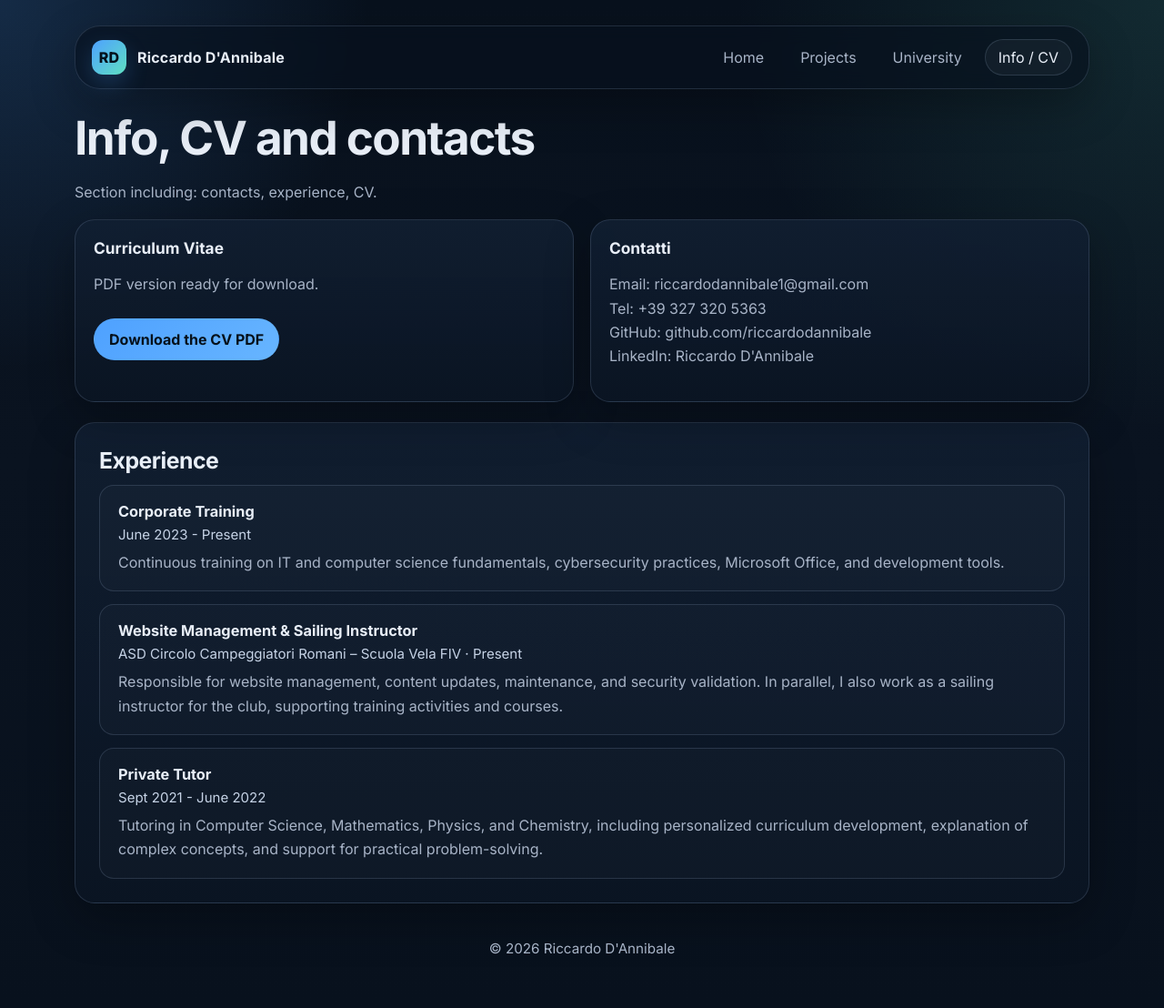
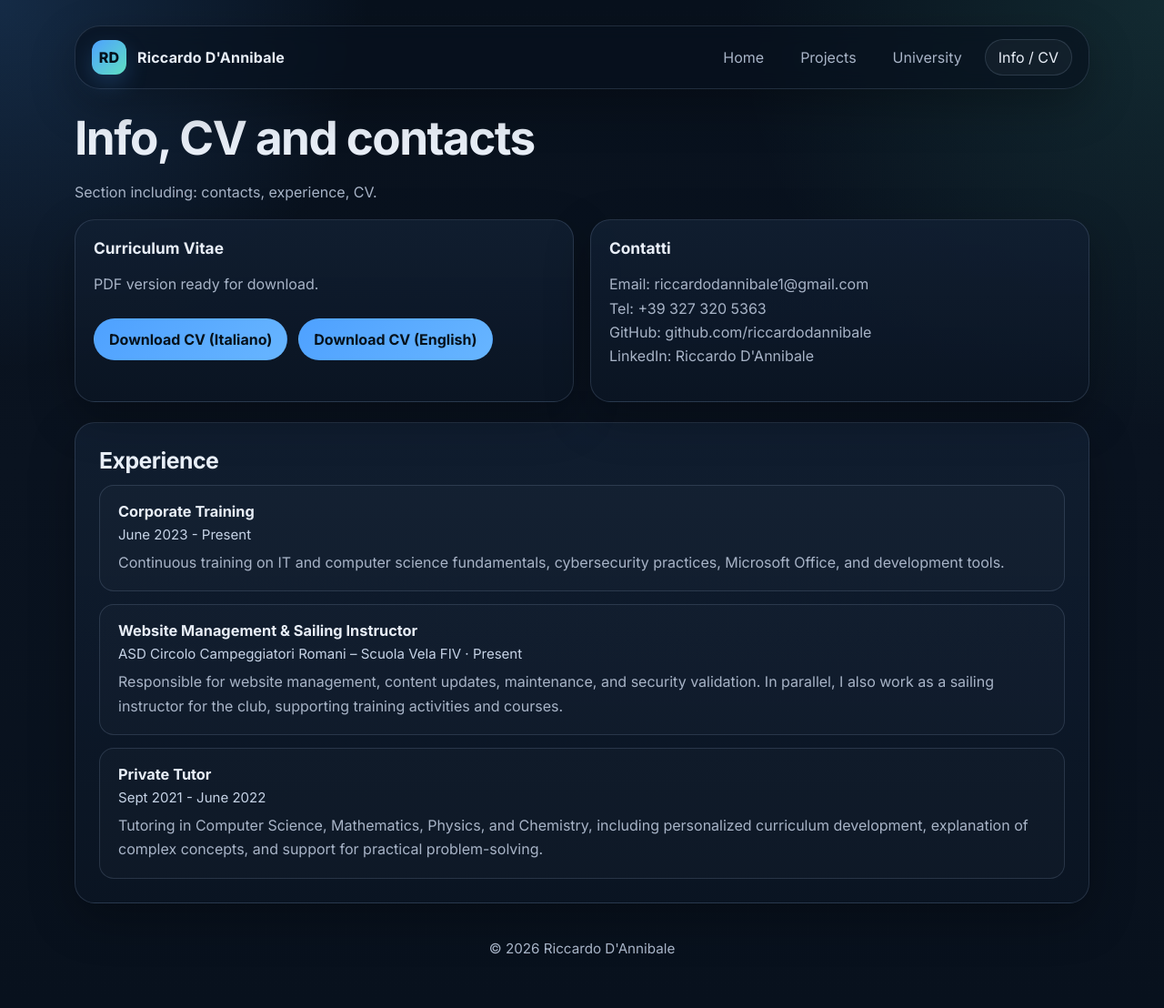
Before and after one commit to riccardodannibale/riccardodannibale.github.io, a Jekyll site: the page built from info.md, in a window 1280 px wide. Shown: the whole page at 91% size. Built offline with Jekyll 4.4.1, drawn with Linux system fonts in a browser that asks for light colours.

Commit message:
Update info.md

```diff
--- a/info.md
+++ b/info.md
@@ -3,7 +3,6 @@ layout: default
 title: Info / CV
 permalink: /info/
 ---
-
 
 <h1 class="page-title">Info, CV and contacts</h1>
 <p class="page-subtitle">
@@ -14,15 +13,18 @@ permalink: /info/
   <div class="card">
     <h3>Curriculum Vitae</h3>
     <p>PDF version ready for download.</p>
-    <div class="cta-row"><a class="button primary" href="{{ '/assets/docs/Riccardo_DAnnibale_CV.pdf' | relative\\\_url }}">Download the CV PDF</a></div>
+    <div class="cta-row">
+      <a class="button primary" href="{{ '/assets/docs/Riccardo_DAnnibale_CV_ITA.pdf' | relative_url }}">Download CV (Italiano)</a>
+      <a class="button primary" href="{{ '/assets/docs/Riccardo_DAnnibale_CV_ENG.pdf' | relative_url }}">Download CV (English)</a>
+    </div>
   </div>
   <div class="card">
     <h3>Contatti</h3>
     <p class="small">
       Email: riccardodannibale1@gmail.com<br>
       Tel: +39 327 320 5363<br>
-      GitHub: <a href="https://github.com/riccardodannibale" target="\\\\\\\_blank" rel="noreferrer">github.com/riccardodannibale</a><br>
-      LinkedIn: <a href="https://www.linkedin.com/in/riccardo-d-annibale-8898562b5/" target="\\\_blank" rel="noreferrer">Riccardo D'Annibale</a>
+      GitHub: <a href="https://github.com/riccardodannibale" target="_blank" rel="noreferrer">github.com/riccardodannibale</a><br>
+      LinkedIn: <a href="https://www.linkedin.com/in/riccardo-d-annibale-8898562b5/" target="_blank" rel="noreferrer">Riccardo D'Annibale</a>
     </p>
   </div>
 </div>
@@ -37,19 +39,19 @@ permalink: /info/
     </article>
 
     <article class="item">
-  <h3>Website Management & Sailing Instructor</h3>
-  <div class="meta">ASD Circolo Campeggiatori Romani – Scuola Vela FIV · Present</div>
-  <p>
-    Responsible for website management, content updates, maintenance, and security validation.
-    In parallel, I also work as a sailing instructor for the club, supporting training activities and courses.
-  </p>
-</article>
+      <h3>Website Management & Sailing Instructor</h3>
+      <div class="meta">ASD Circolo Campeggiatori Romani – Scuola Vela FIV · Present</div>
+      <p>
+        Responsible for website management, content updates, maintenance, and security validation.
+        In parallel, I also work as a sailing instructor for the club, supporting training activities and courses.
+      </p>
+    </article>
 
-&#x20;   <article class="item">
-<h3>Private Tutor</h3>
-<div class="meta">Sept 2021 - June 2022</div>
-<p>Tutoring in Computer Science, Mathematics, Physics, and Chemistry, including personalized curriculum development, explanation of complex concepts, and support for practical problem-solving.</p>
-</article>
+    <article class="item">
+      <h3>Private Tutor</h3>
+      <div class="meta">Sept 2021 - June 2022</div>
+      <p>Tutoring in Computer Science, Mathematics, Physics, and Chemistry, including personalized curriculum development, explanation of complex concepts, and support for practical problem-solving.</p>
+    </article>
 
-</div>
+  </div>
 </section>
```
